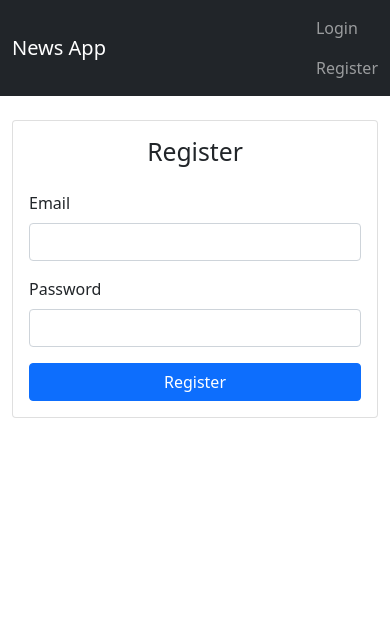
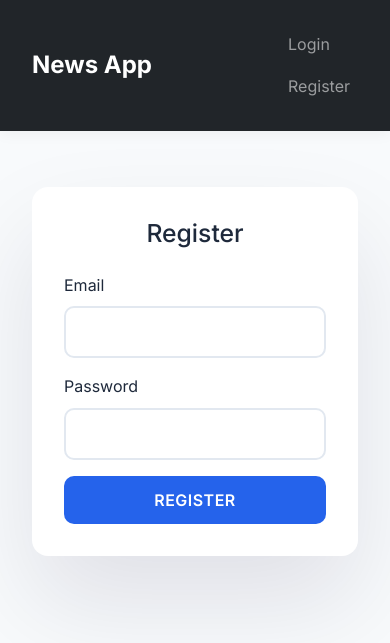
Before and after one commit to arpit111mishra/news_app, a Flask app: page /register in a window 390 px wide. Shown: the top 643 px of the page. Run offline with Flask 3, Linux system fonts and the light colour scheme.

Commit message:
some changes in design

```diff
--- /dev/null
+++ b/static/css/style.css
@@ -0,0 +1,239 @@
+/* Modern Color Scheme */
+:root {
+    --primary-color: #2563eb;
+    --secondary-color: #3b82f6;
+    --accent-color: #60a5fa;
+    --background-color: #f8fafc;
+    --text-color: #1e293b;
+    --card-shadow: rgba(17, 12, 46, 0.1) 0px 48px 100px 0px;
+  }
+
+  /* General Styles */
+  body {
+    font-family: 'Inter', -apple-system, BlinkMacSystemFont, sans-serif;
+    background: var(--background-color);
+    color: var(--text-color);
+    line-height: 1.6;
+  }
+
+  .container {
+    padding: 2rem;
+    max-width: 1200px;
+    margin: 0 auto;
+  }
+
+  /* Navigation Styles */
+  .navbar {
+    background: white;
+    box-shadow: 0 2px 15px rgba(0, 0, 0, 0.05);
+    padding: 1rem 2rem;
+    position: sticky;
+    top: 0;
+    z-index: 1000;
+  }
+
+  .navbar-brand {
+    font-size: 1.5rem;
+    font-weight: 700;
+    color: var(--primary-color);
+    text-decoration: none;
+    transition: color 0.3s ease;
+  }
+
+  .navbar-brand:hover {
+    color: var(--secondary-color);
+  }
+
+  .nav-link {
+    color: var(--text-color);
+    text-decoration: none;
+    padding: 0.5rem 1rem;
+    margin: 0 0.5rem;
+    border-radius: 8px;
+    transition: all 0.3s ease;
+  }
+
+  .nav-link:hover {
+    background: var(--background-color);
+    color: var(--primary-color);
+  }
+
+  /* Card Styles */
+  .card {
+    background: white;
+    border-radius: 16px;
+    border: none;
+    box-shadow: var(--card-shadow);
+    transition: transform 0.3s ease;
+  }
+
+  .card:hover {
+    transform: translateY(-5px);
+  }
+
+  .card-body {
+    padding: 2rem;
+  }
+
+  /* Form Styles */
+  .form-control {
+    border: 2px solid #e2e8f0;
+    border-radius: 10px;
+    padding: 0.75rem 1rem;
+    transition: all 0.3s ease;
+  }
+
+  .form-control:focus {
+    border-color: var(--primary-color);
+    box-shadow: 0 0 0 3px rgba(37, 99, 235, 0.1);
+    outline: none;
+  }
+
+  /* Button Styles */
+  .btn {
+    padding: 0.75rem 1.5rem;
+    border-radius: 10px;
+    font-weight: 600;
+    transition: all 0.3s ease;
+    text-transform: uppercase;
+    letter-spacing: 0.5px;
+  }
+
+  .btn-primary {
+    background: var(--primary-color);
+    border: none;
+    color: white;
+  }
+
+  .btn-primary:hover {
+    background: var(--secondary-color);
+    transform: translateY(-2px);
+    box-shadow: 0 4px 12px rgba(37, 99, 235, 0.2);
+  }
+
+  .btn-outline-primary {
+    border: 2px solid var(--primary-color);
+    color: var(--primary-color);
+    background: transparent;
+  }
+
+  .btn-outline-primary:hover {
+    background: var(--primary-color);
+    color: white;
+    transform: translateY(-2px);
+  }
+
+  /* Alert Styles */
+  .alert {
+    border-radius: 12px;
+    padding: 1rem 1.5rem;
+    margin-bottom: 1.5rem;
+    border: none;
+    background: #dbeafe;
+    color: #1e40af;
+    animation: slideIn 0.5s ease;
+  }
+
+  /* Welcome Section Styles */
+  .text-center h1 {
+    font-size: 3rem;
+    font-weight: 800;
+    margin-bottom: 1.5rem;
+    background: linear-gradient(135deg, var(--primary-color), var(--accent-color));
+    -webkit-background-clip: text;
+    -webkit-text-fill-color: transparent;
+    animation: fadeIn 1s ease;
+  }
+
+  /* Dashboard Styles */
+  .dashboard-welcome {
+    font-size: 2rem;
+    color: var(--text-color);
+    margin-bottom: 2rem;
+  }
+
+  /* Animations */
+  @keyframes slideIn {
+    from {
+      transform: translateY(-20px);
+      opacity: 0;
+    }
+    to {
+      transform: translateY(0);
+      opacity: 1;
+    }
+  }
+
+  @keyframes fadeIn {
+    from {
+      opacity: 0;
+    }
+    to {
+      opacity: 1;
+    }
+  }
+
+  /* Responsive Design */
+  @media (max-width: 768px) {
+    .container {
+      padding: 1rem;
+    }
+
+    .text-center h1 {
+      font-size: 2rem;
+    }
+
+    .card {
+      margin: 1rem;
+    }
+
+    .navbar {
+      padding: 0.5rem 1rem;
+    }
+  }
+
+  /* Additional UI Enhancements */
+  ::selection {
+    background: var(--accent-color);
+    color: white;
+  }
+
+  ::-webkit-scrollbar {
+    width: 10px;
+  }
+
+  ::-webkit-scrollbar-track {
+    background: var(--background-color);
+  }
+
+  ::-webkit-scrollbar-thumb {
+    background: var(--primary-color);
+    border-radius: 5px;
+  }
+
+  /* Loading States */
+  .btn.loading {
+    position: relative;
+    pointer-events: none;
+    opacity: 0.8;
+  }
+
+  .btn.loading::after {
+    content: "";
+    position: absolute;
+    width: 20px;
+    height: 20px;
+    top: 50%;
+    left: 50%;
+    margin: -10px 0 0 -10px;
+    border: 3px solid rgba(255, 255, 255, 0.3);
+    border-radius: 50%;
+    border-top-color: white;
+    animation: spin 1s ease-in-out infinite;
+  }
+
+  @keyframes spin {
+    to {
+      transform: rotate(360deg);
+    }
+  }
--- a/templates/base.html
+++ b/templates/base.html
@@ -5,6 +5,8 @@
     <meta name="viewport" content="width=device-width, initial-scale=1.0">
     <title>{% block title %}{% endblock %} - News App</title>
     <link href="https://cdn.jsdelivr.net/npm/bootstrap@5.1.3/dist/css/bootstrap.min.css" rel="stylesheet">
+    <link href="https://fonts.googleapis.com/css2?family=Inter:wght@400;500;600;700;800&display=swap" rel="stylesheet">
+    <link rel="stylesheet" href="{{ url_for('static', filename='css/style.css') }}">
 </head>
 <body>
     <nav class="navbar navbar-expand-lg navbar-dark bg-dark">
```
